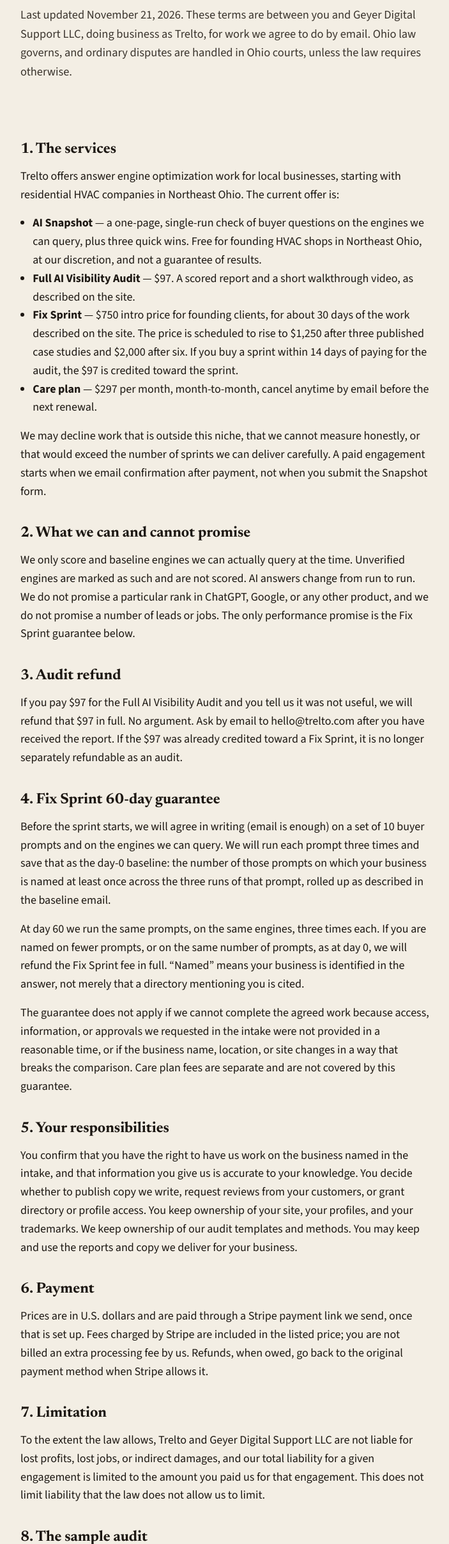
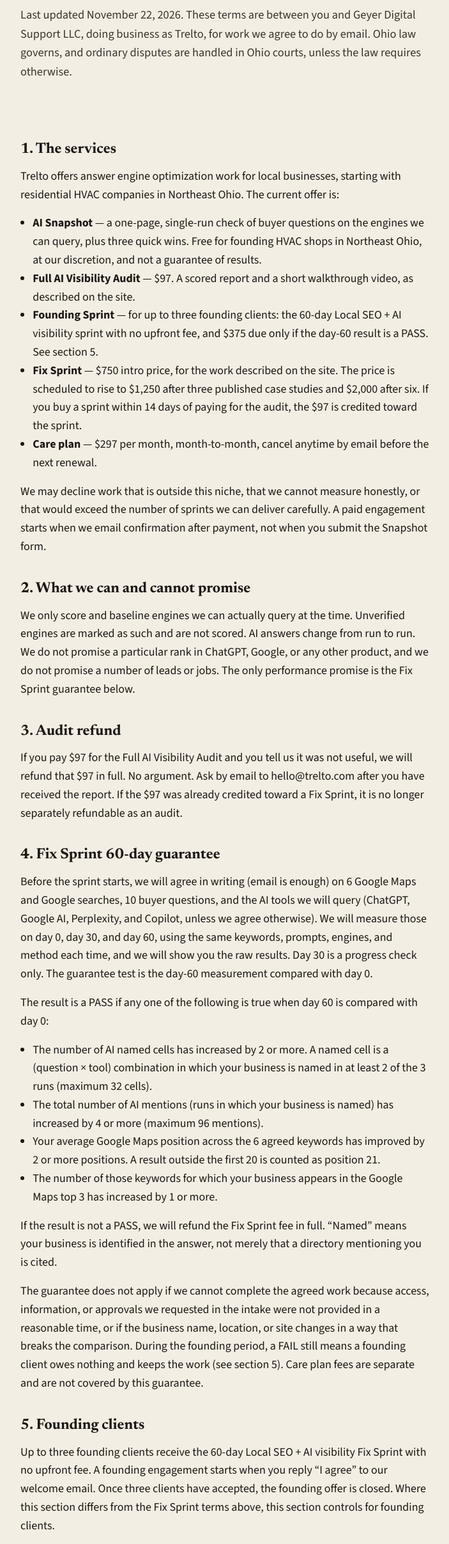
Before and after one commit to YOU18mission/trelto-site, a plain HTML site: page terms.html in a window 1280 px wide. Shown: the part 193-2607 px from the top of the page at 64% size, without its empty margins (288-991 px from the left). Drawn offline with Linux system fonts and the light colour scheme.

Commit message:
Update terms: SEO+AI PASS rule and founding client terms (Nov 22)

```diff
--- a/terms.html
+++ b/terms.html
@@ -44,7 +44,7 @@
       <div class="wrap-prose">
         <p class="crumb"><a href="/">Home</a> / Terms</p>
         <h1>Terms of service</h1>
-        <p class="intro">Last updated November 21, 2026. These terms are between you and Geyer Digital Support LLC, doing business as Trelto, for work we agree to do by email. Ohio law governs, and ordinary disputes are handled in Ohio courts, unless the law requires otherwise.</p>
+        <p class="intro">Last updated November 22, 2026. These terms are between you and Geyer Digital Support LLC, doing business as Trelto, for work we agree to do by email. Ohio law governs, and ordinary disputes are handled in Ohio courts, unless the law requires otherwise.</p>
       </div>
     </header>
     <div class="wrap-prose" style="padding-bottom:3.5rem;">
@@ -53,7 +53,8 @@
       <ul>
         <li><strong>AI Snapshot</strong> — a one-page, single-run check of buyer questions on the engines we can query, plus three quick wins. Free for founding HVAC shops in Northeast Ohio, at our discretion, and not a guarantee of results.</li>
         <li><strong>Full AI Visibility Audit</strong> — $97. A scored report and a short walkthrough video, as described on the site.</li>
-        <li><strong>Fix Sprint</strong> — $750 intro price for founding clients, for about 30 days of the work described on the site. The price is scheduled to rise to $1,250 after three published case studies and $2,000 after six. If you buy a sprint within 14 days of paying for the audit, the $97 is credited toward the sprint.</li>
+        <li><strong>Founding Sprint</strong> — for up to three founding clients: the 60-day Local SEO + AI visibility sprint with no upfront fee, and $375 due only if the day-60 result is a PASS. See section 5.</li>
+        <li><strong>Fix Sprint</strong> — $750 intro price, for the work described on the site. The price is scheduled to rise to $1,250 after three published case studies and $2,000 after six. If you buy a sprint within 14 days of paying for the audit, the $97 is credited toward the sprint.</li>
         <li><strong>Care plan</strong> — $297 per month, month-to-month, cancel anytime by email before the next renewal.</li>
       </ul>
       <p>We may decline work that is outside this niche, that we cannot measure honestly, or that would exceed the number of sprints we can deliver carefully. A paid engagement starts when we email confirmation after payment, not when you submit the Snapshot form.</p>
@@ -65,23 +66,45 @@
       <p>If you pay $97 for the Full AI Visibility Audit and you tell us it was not useful, we will refund that $97 in full. No argument. Ask by email to hello@trelto.com after you have received the report. If the $97 was already credited toward a Fix Sprint, it is no longer separately refundable as an audit.</p>
 
       <h2>4. Fix Sprint 60-day guarantee</h2>
-      <p>Before the sprint starts, we will agree in writing (email is enough) on a set of 10 buyer prompts and on the engines we can query. We will run each prompt three times and save that as the day-0 baseline: the number of those prompts on which your business is named at least once across the three runs of that prompt, rolled up as described in the baseline email.</p>
-      <p>At day 60 we run the same prompts, on the same engines, three times each. If you are named on fewer prompts, or on the same number of prompts, as at day 0, we will refund the Fix Sprint fee in full. “Named” means your business is identified in the answer, not merely that a directory mentioning you is cited.</p>
-      <p>The guarantee does not apply if we cannot complete the agreed work because access, information, or approvals we requested in the intake were not provided in a reasonable time, or if the business name, location, or site changes in a way that breaks the comparison. Care plan fees are separate and are not covered by this guarantee.</p>
+      <p>Before the sprint starts, we will agree in writing (email is enough) on 6 Google Maps and Google searches, 10 buyer questions, and the AI tools we will query (ChatGPT, Google AI, Perplexity, and Copilot, unless we agree otherwise). We will measure those on day 0, day 30, and day 60, using the same keywords, prompts, engines, and method each time, and we will show you the raw results. Day 30 is a progress check only. The guarantee test is the day-60 measurement compared with day 0.</p>
+      <p>The result is a PASS if any one of the following is true when day 60 is compared with day 0:</p>
+      <ul>
+        <li>The number of AI named cells has increased by 2 or more. A named cell is a (question × tool) combination in which your business is named in at least 2 of the 3 runs (maximum 32 cells).</li>
+        <li>The total number of AI mentions (runs in which your business is named) has increased by 4 or more (maximum 96 mentions).</li>
+        <li>Your average Google Maps position across the 6 agreed keywords has improved by 2 or more positions. A result outside the first 20 is counted as position 21.</li>
+        <li>The number of those keywords for which your business appears in the Google Maps top 3 has increased by 1 or more.</li>
+      </ul>
+      <p>If the result is not a PASS, we will refund the Fix Sprint fee in full. “Named” means your business is identified in the answer, not merely that a directory mentioning you is cited.</p>
+      <p>The guarantee does not apply if we cannot complete the agreed work because access, information, or approvals we requested in the intake were not provided in a reasonable time, or if the business name, location, or site changes in a way that breaks the comparison. During the founding period, a FAIL still means a founding client owes nothing and keeps the work (see section 5). Care plan fees are separate and are not covered by this guarantee.</p>
 
-      <h2>5. Your responsibilities</h2>
+      <h2>5. Founding clients</h2>
+      <p>Up to three founding clients receive the 60-day Local SEO + AI visibility Fix Sprint with no upfront fee. A founding engagement starts when you reply “I agree” to our welcome email. Once three clients have accepted, the founding offer is closed. Where this section differs from the Fix Sprint terms above, this section controls for founding clients.</p>
+      <p>What we promise: we will do every task in your written scope on the dates listed. We will measure your Google Maps and Google rank on 6 agreed searches, and how often ChatGPT, Google AI, Perplexity, and Copilot name you on 10 agreed questions, on day 0, day 30, and day 60, using the same keywords, prompts, engines, and method each time, and we will show you the raw results. Day 30 is a progress check only. The payment test is the day-60 measurement compared with day 0.</p>
+      <p>What we do not promise: a #1 ranking, a specific number of calls, leads, or dollars, results on any single AI tool, or movement in the first 2–3 weeks. AI answers change from one ask to the next, which is why we run each question 3 times. Google and the AI tools are owned by other companies and can change without notice. Reviews come from your real customers, so we never buy, write, or filter them. We never ask for passwords.</p>
+      <p>At day 60 we repeat the day-0 measurement using the same keywords, prompts, engines, and method. The result is a PASS if any one of the following is true when day 60 is compared with day 0:</p>
+      <ul>
+        <li>The number of AI named cells has increased by 2 or more. A named cell is a (question × tool) combination in which your business is named in at least 2 of the 3 runs (maximum 32 cells).</li>
+        <li>The total number of AI mentions (runs in which your business is named) has increased by 4 or more (maximum 96 mentions).</li>
+        <li>Your average Google Maps position across the 6 agreed keywords has improved by 2 or more positions. A result outside the first 20 is counted as position 21.</li>
+        <li>The number of those keywords for which your business appears in the Google Maps top 3 has increased by 1 or more.</li>
+      </ul>
+      <p>If the result is a PASS, you pay $375 within 14 days of that day-60 result, by the payment link we send. If it is not a PASS (a FAIL), you owe nothing and keep all deliverables we produced. “Named” means your business is identified in the answer, not merely that a directory mentioning you is cited.</p>
+      <p>What we need from you: complete the intake at <a href="https://trelto.com/intake.html">trelto.com/intake.html</a>; add hello@trelto.com as a Manager on your Google Business Profile; grant website editor access, or paste the copy we send, within 7 days; send our review request to real recent customers; and enter listing verification codes when they arrive. We never ask for passwords. If these stall, results can stall, and we will tell you so in writing. During the founding period, a FAIL still means you owe nothing and keep the work.</p>
+      <p>After a PASS, you agree that Trelto may publish your business name and the before-and-after measured results as a case study.</p>
+
+      <h2>6. Your responsibilities</h2>
       <p>You confirm that you have the right to have us work on the business named in the intake, and that information you give us is accurate to your knowledge. You decide whether to publish copy we write, request reviews from your customers, or grant directory or profile access. You keep ownership of your site, your profiles, and your trademarks. We keep ownership of our audit templates and methods. You may keep and use the reports and copy we deliver for your business.</p>
 
-      <h2>6. Payment</h2>
+      <h2>7. Payment</h2>
       <p>Prices are in U.S. dollars and are paid through a Stripe payment link we send, once that is set up. Fees charged by Stripe are included in the listed price; you are not billed an extra processing fee by us. Refunds, when owed, go back to the original payment method when Stripe allows it.</p>
 
-      <h2>7. Limitation</h2>
+      <h2>8. Limitation</h2>
       <p>To the extent the law allows, Trelto and Geyer Digital Support LLC are not liable for lost profits, lost jobs, or indirect damages, and our total liability for a given engagement is limited to the amount you paid us for that engagement. This does not limit liability that the law does not allow us to limit.</p>
 
-      <h2>8. The sample audit</h2>
+      <h2>9. The sample audit</h2>
       <p>The sample audit on this site is independent research from public sources. It is not a client endorsement, not a representation that we worked for that business, and not a claim about engines we marked unverified.</p>
 
-      <h2>9. Contact</h2>
+      <h2>10. Contact</h2>
       <p>Questions about these terms: <a href="mailto:hello@trelto.com">hello@trelto.com</a>.</p>
       <p>Geyer Digital Support LLC, doing business as Trelto, 9 Kingston Drive, Aurora, OH 44202, United States.</p>
     </div>
```
